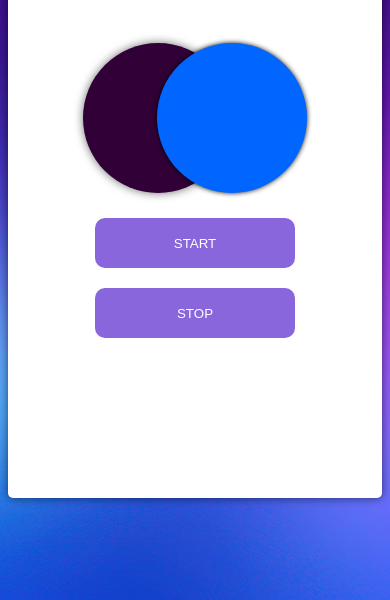
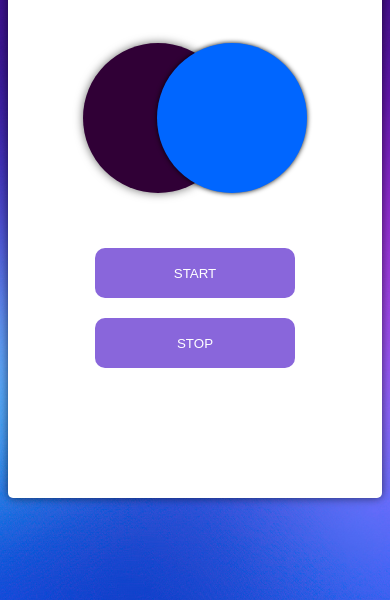
Before and after one commit to Jugoslav95/Color-Game, a plain HTML site: page index.html in a window 390 px wide. Shown: the part 244-844 px from the top of the page. Drawn offline with Linux system fonts and the light colour scheme.

Commit message:
Update main.css

```diff
--- a/main.css
+++ b/main.css
@@ -122,6 +122,6 @@ button:active {
     }
 
      .buttonGroup {
-        top: 350px;
+        top: 380px;
     }
 }
```
